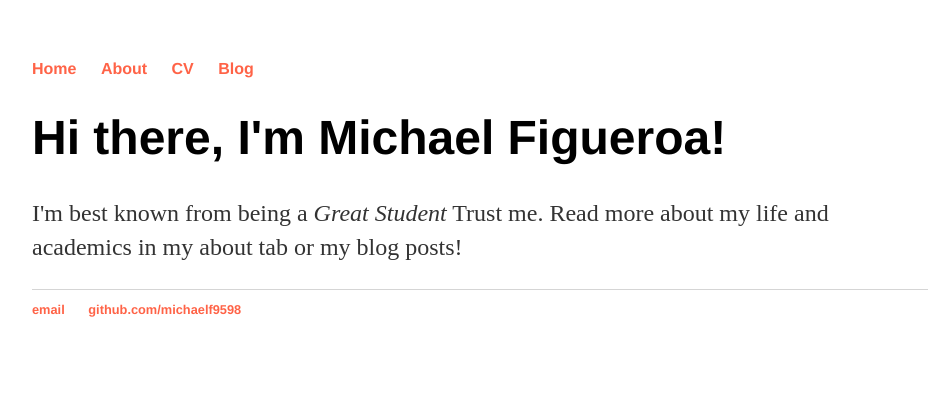
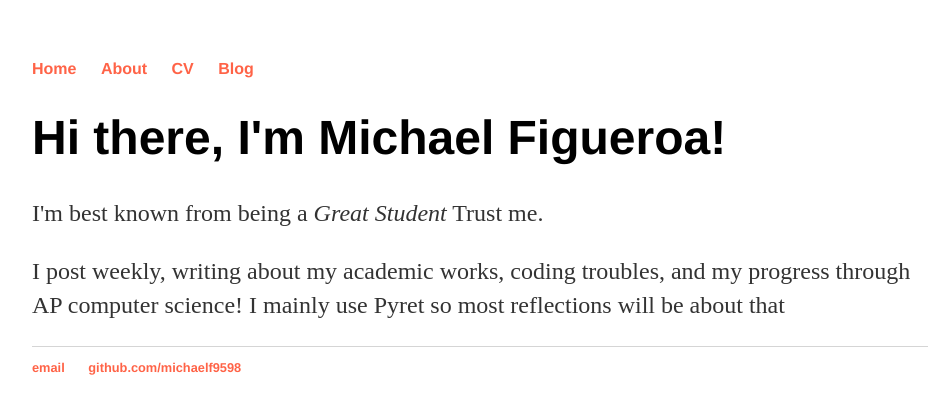
Before and after one commit to michaelf9598/michaelf9598.github.io, a Jekyll site: the page built from index.html, in a window 1280 px wide. Shown: the top 414 px of the page, without its empty margins (160-1100 px from the left). Built offline with Jekyll 4.4.1, drawn with Linux system fonts in a browser that asks for light colours.

Commit message:
Update index.html

```diff
--- a/index.html
+++ b/index.html
@@ -4,5 +4,10 @@ title: Michael Figueroa, The Best Computer Science Student
 ---
 <div class="blurb">
 	<h1>Hi there, I'm Michael Figueroa!</h1>
-	<p>I'm best known from being a <em>Great Student</em> Trust me. Read more about my life and academics in my about tab or my blog posts!</p>
+	<p>I'm best known from being a <em>Great Student</em> Trust me. </p>
+<p> I post weekly, writing about my academic works, coding troubles, and my progress through AP computer science! I mainly use Pyret so most reflections will be about that<p>
+
+
+
+
 </div><!-- /.blurb -->
```
